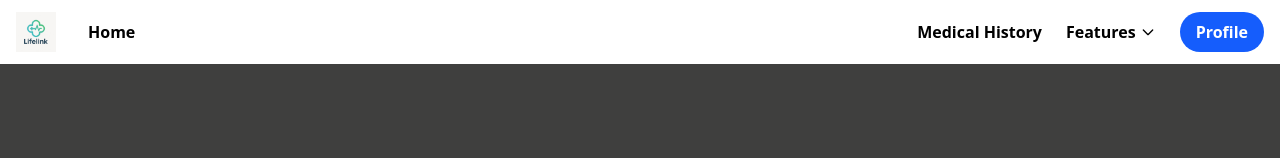
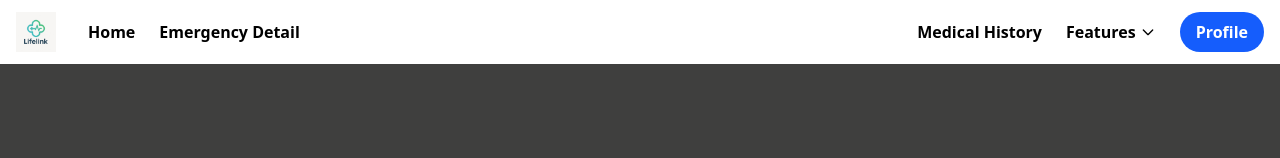
Before and after one commit to Raushan1-kumar/hackathon-frontend, a React (Vite) app: page / in a window 1280 px wide. Shown: the top 158 px of the page. Built offline with nearby package versions, Linux system fonts and the light colour scheme.

Commit message:
header updated

```diff
--- a/src/pages/Header.jsx
+++ b/src/pages/Header.jsx
@@ -44,11 +44,16 @@ function Header() {
                      Home
                     </button>
                   </Link>
+                  <Link to="/emergency">
+                    <button className="text-navy-800 font-bold hover:text-blue-600">
+                     Emergency Detail
+                    </button>
+                  </Link>
                 </div>
               </div>
 
               <div className="hidden md:flex items-center gap-6">
-                <Link to="/medical-history-form" className="text-navy-800 font-bold hover:text-blue-600">
+                <Link to="/medical-history-view" className="text-navy-800 font-bold hover:text-blue-600">
                   Medical History
                 </Link>
 
@@ -141,7 +146,12 @@ function Header() {
                       Home
                     </button>
                   </Link>
-                  <Link to="/input-detail" className="text-navy-800 font-bold hover:text-blue-600">
+                  <Link to="/emergency" className="text-navy-800 font-bold hover:text-blue-600">
+                    <button className="text-navy-800 hover:text-blue-600 text-left py-2">
+                      Emergency Detail
+                    </button>
+                  </Link>
+                  <Link to="/medical-history-view" className="text-navy-800 font-bold hover:text-blue-600">
                     Medical History
                   </Link>
 
```
